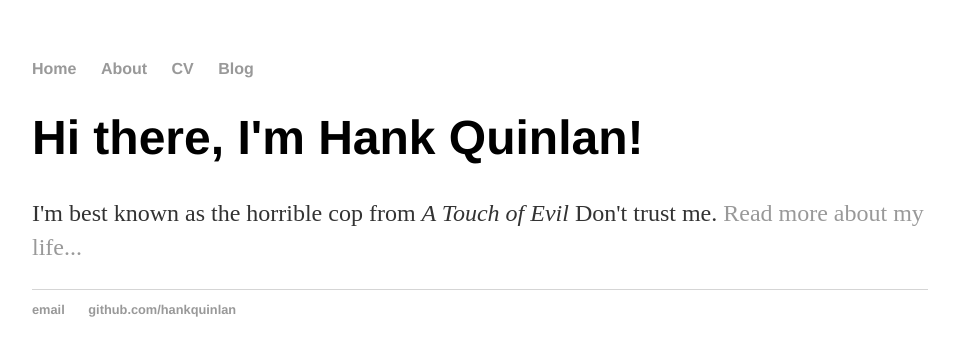
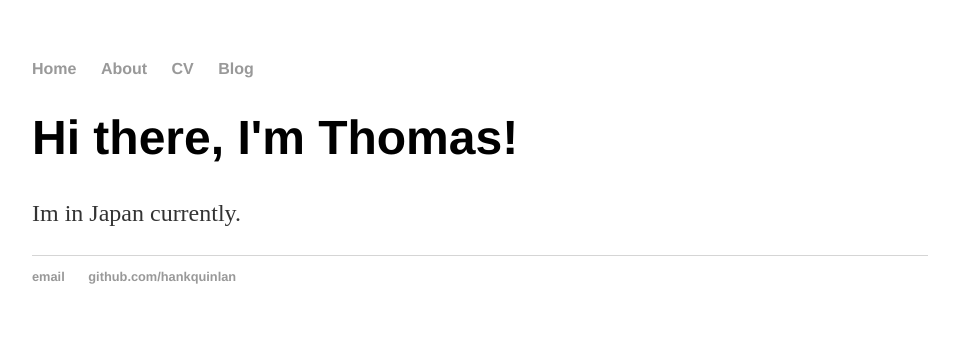
Before and after one commit to lechnertho/lechnertho.github.io, a Jekyll site: the page built from index.html, in a window 1280 px wide. Shown: the top 356 px of the page, without its empty margins (160-1119 px from the left). Built offline with Jekyll 4.4.1, drawn with Linux system fonts in a browser that asks for light colours.

Commit message:
Update index.html
content update

```diff
--- a/index.html
+++ b/index.html
@@ -1,8 +1,8 @@
 ---
 layout: default
-title: Hank Quinlan, Horrible Cop
+title: Thomas Lechner in Japan
 ---
 <div class="blurb">
-	<h1>Hi there, I'm Hank Quinlan!</h1>
-	<p>I'm best known as the horrible cop from <em>A Touch of Evil</em> Don't trust me. <a href="/about">Read more about my life...</a></p>
-</div><!-- /.blurb -->
+	<h1>Hi there, I'm Thomas!</h1>
+	<p>Im in Japan currently.</p>
+</div>
```
